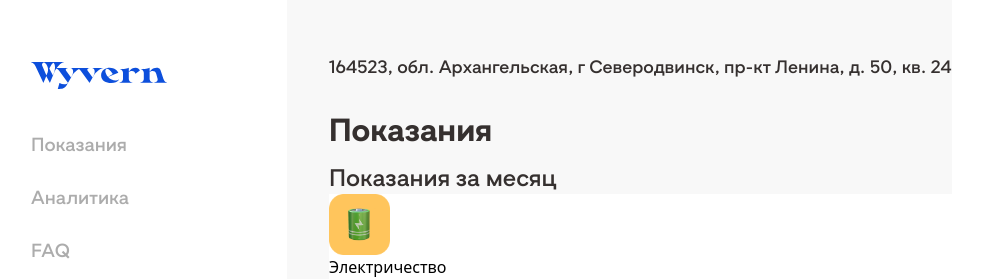
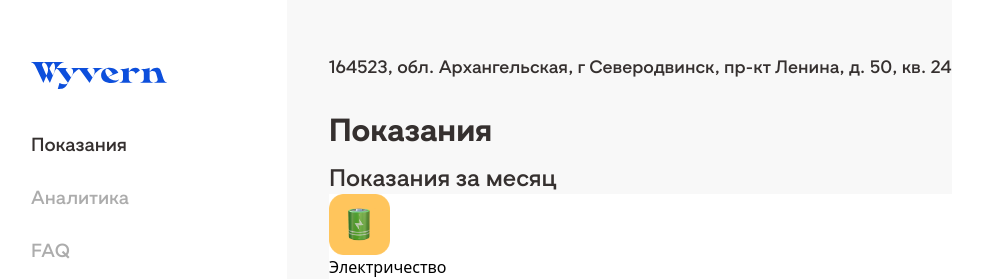
Before and after one commit to DimaGorbusha/Wyvern, a Next.js app in the folder frontend/: page /data in a window 1280 px wide. In both pictures the pointer is over the link "Показания". Shown: the top 279 px of the page, without its empty margins (13-996 px from the left). Built offline with nearby package versions, Linux system fonts and the light colour scheme.

Commit message:
feat(globals.css): Add custom transitions

```diff
--- a/frontend/styles/globals.css
+++ b/frontend/styles/globals.css
@@ -146,4 +146,14 @@
         line-height: 150%;
         color: #35302F;
     }
+
+    .links_hover:hover {
+        color: #35302F;
+        transition: ease-in;
+        transition-delay: 10ms;
+    }
+
+    .left_transition:hover {
+        transform: scale(1.2);
+    }
 }
```
